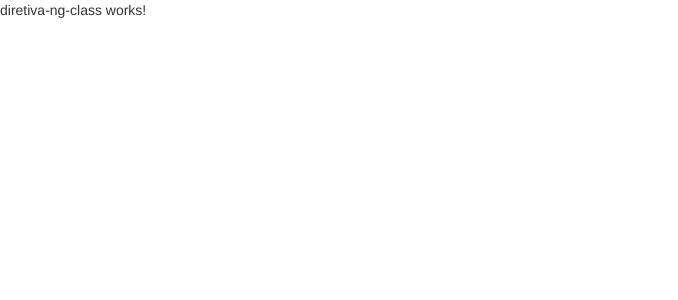
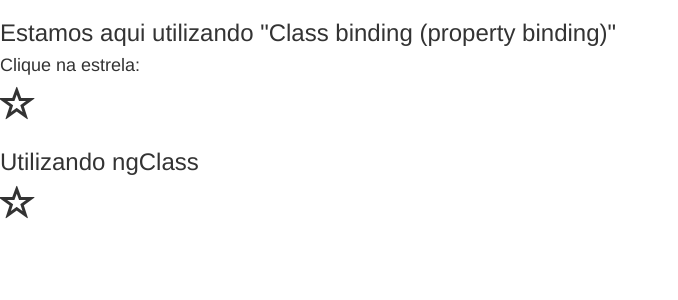
Before and after one commit to DevCaioSouza/Curso-Loiane-Angular, an Angular app in the folder diretivas/: page / in a window 1280 px wide. Shown: the top 300 px of the page, without its empty margins (0-678 px from the left). Built offline with nearby package versions, Linux system fonts and the light colour scheme.

Commit message:
#29 ngClass finalizado

```diff
--- a/diretivas/src/app/diretiva-ng-class/diretiva-ng-class.component.html
+++ b/diretivas/src/app/diretiva-ng-class/diretiva-ng-class.component.html
@@ -1 +1,20 @@
-<p>diretiva-ng-class works!</p>
+<h1>
+  <h3>Estamos aqui utilizando "Class binding (property binding)"</h3>
+  <h4>Clique na estrela: </h4>
+  <i class="glyphicon"
+  [class.glyphicon-star-empty]="!meuFavorito"
+  [class.glyphicon-star]="meuFavorito"
+  (click)="onClickOnStar()"
+  ></i>
+</h1>
+
+<h1>
+  <h3>Utilizando ngClass</h3>
+  <i class="glyphicon"
+  [ngClass]="{
+    'glyphicon-star-empty': !meuFavorito,
+    'glyphicon-star': meuFavorito
+  }"
+  (click)="onClickOnStar()"
+  ></i>
+</h1>
--- a/diretivas/src/app/diretiva-ng-class/diretiva-ng-class.component.ts
+++ b/diretivas/src/app/diretiva-ng-class/diretiva-ng-class.component.ts
@@ -7,4 +7,10 @@ import { Component } from '@angular/core';
 })
 export class DiretivaNgClassComponent {
 
+  meuFavorito: boolean = false;
+
+  onClickOnStar(){
+    this.meuFavorito = !this.meuFavorito
+  }
+
 }
```
